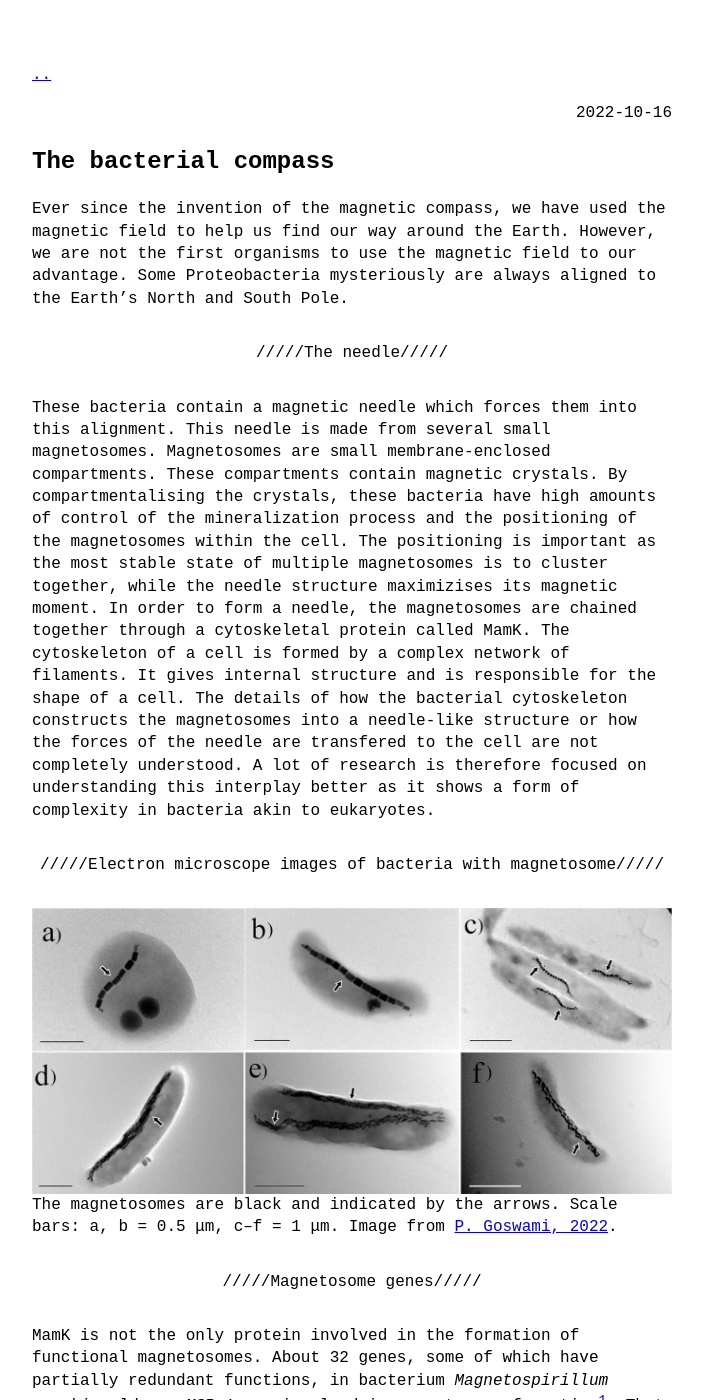
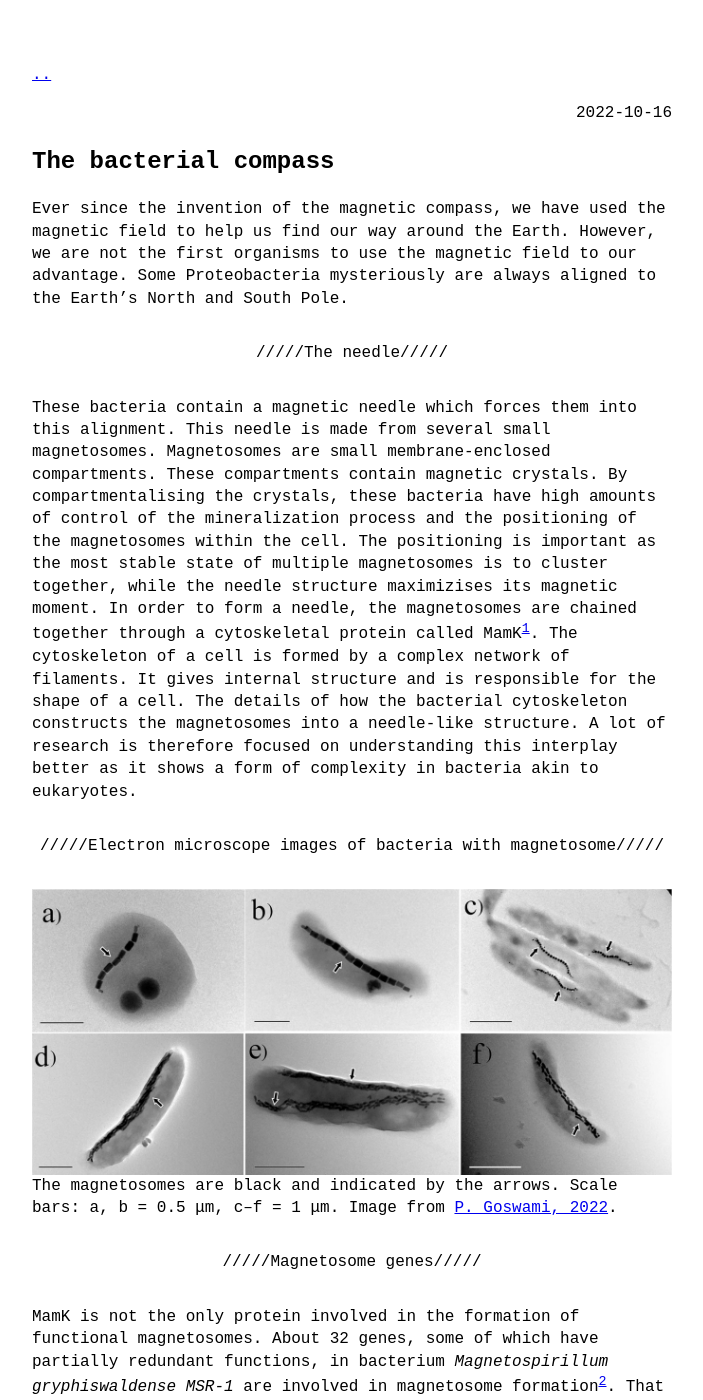
Before and after one commit to SamuelSchwab/SamuelSchwab.github.io, a Jekyll site: the page built from _posts/2022-10-16-the-bacterial-compass.md, in a window 1280 px wide and 1400 px high. Shown: the whole window, without its empty margins (288-991 px from the left). Built offline with Jekyll 4.4.1, drawn with Linux system fonts in a browser that asks for light colours; some of the changed text lies outside the part shown.

Commit message:
Small changes to The bacterial compass post

```diff
--- a/_posts/2022-10-16-the-bacterial-compass.md
+++ b/_posts/2022-10-16-the-bacterial-compass.md
@@ -9,7 +9,7 @@ Ever since the invention of the magnetic compass, we have used the magnetic fiel
 ---
 {: data-content="The needle"}
 
-These bacteria contain a magnetic needle which forces them into this alignment. This needle is made from several small magnetosomes. Magnetosomes are small membrane-enclosed compartments. These compartments contain magnetic crystals. By compartmentalising the crystals, these bacteria have high amounts of control of the mineralization process and the positioning of the magnetosomes within the cell. The positioning is important as the most stable state of multiple magnetosomes is to cluster together, while the needle structure maximizises its magnetic moment. In order to form a needle, the magnetosomes are chained together through a cytoskeletal protein called MamK. The cytoskeleton of a cell is formed by a complex network of filaments. It gives internal structure and is responsible for the shape of a cell. The details of how the bacterial cytoskeleton constructs the magnetosomes into a needle-like structure or how the forces of the needle are transfered to the cell are not completely understood. A lot of research is therefore focused on understanding this interplay better as it shows a form of complexity in bacteria akin to eukaryotes.
+These bacteria contain a magnetic needle which forces them into this alignment. This needle is made from several small magnetosomes. Magnetosomes are small membrane-enclosed compartments. These compartments contain magnetic crystals. By compartmentalising the crystals, these bacteria have high amounts of control of the mineralization process and the positioning of the magnetosomes within the cell. The positioning is important as the most stable state of multiple magnetosomes is to cluster together, while the needle structure maximizises its magnetic moment. In order to form a needle, the magnetosomes are chained together through a cytoskeletal protein called MamK[^1]. The cytoskeleton of a cell is formed by a complex network of filaments. It gives internal structure and is responsible for the shape of a cell. The details of how the bacterial cytoskeleton constructs the magnetosomes into a needle-like structure. A lot of research is therefore focused on understanding this interplay better as it shows a form of complexity in bacteria akin to eukaryotes.
 
 ---
 {: data-content="Electron microscope images of bacteria with magnetosome"}
@@ -20,7 +20,7 @@ The magnetosomes are black and indicated by the arrows. Scale bars: a, b = 0.5
 ---
 {: data-content="Magnetosome genes"}
 
-MamK is not the only protein involved in the formation of functional magnetosomes. About 32 genes, some of which have partially redundant functions, in bacterium *Magnetospirillum gryphiswaldense MSR-1* are involved in magnetosome formation[^1]. That might sound like a lot but considering how complex these magnetosomes are, it seems rather little. Besides, not all 32 are necessary for magnetosome formation; 17 of these 32 are sufficient to get some rudimentary magnetosome formation. To show how little 32 proteins really are for a system as complex as magnetosomes, here is a small comparison: All 32 of these proteins are encoded by around 29000 nucleotides, which is equivalent to 58000 bits of data or 7.25 kilobytes. For reference, the text alone in this post already uses 5.8 kilobytes.
+MamK is not the only protein involved in the formation of functional magnetosomes. About 32 genes, some of which have partially redundant functions, in bacterium *Magnetospirillum gryphiswaldense MSR-1* are involved in magnetosome formation[^2]. That might sound like a lot but considering how complex these magnetosomes are, it seems rather little. Besides, not all 32 are necessary for magnetosome formation; 17 of these 32 are sufficient to get some rudimentary magnetosome formation. To show how little 32 proteins really are for a system as complex as magnetosomes, here is a small comparison: All 32 of these proteins are encoded by around 29000 nucleotides, which is equivalent to 58000 bits of data or 7.25 kilobytes. For reference, the text alone in this post already uses 5.8 kilobytes.
 
 ---
 {: data-content="SEM micrograph of Magnetobacterium bavaricum"}
@@ -55,4 +55,5 @@ Bazylinski D. A. (1999). Synthesis of the bacterial magnetosome: the making of a
 ---
 {: data-content="footnotes"}
 
-[^1]: mamM, mamB, mamE, mamZ, mamJ, mamA, mamX, mamL, mamQ, mms6, mamO, mamC, mamF, mamD, mamH, mamT, mamI, mamG, mamY, mamN, mamR, mmsF, mms48, mamS, mms36, mms5, ftsZ-like, mamK, mamP, MamU, FeoA1, FeoB1
+[^1]: The needle is not free floating in the cell. MamK needs to transfer the forces from the needle to the cell in some way. It does this by being anchored to the cell membrane through a protein called MamY.
+[^2]: mamM, mamB, mamE, mamZ, mamJ, mamA, mamX, mamL, mamQ, mms6, mamO, mamC, mamF, mamD, mamH, mamT, mamI, mamG, mamY, mamN, mamR, mmsF, mms48, mamS, mms36, mms5, ftsZ-like, mamK, mamP, MamU, FeoA1, FeoB1
```
